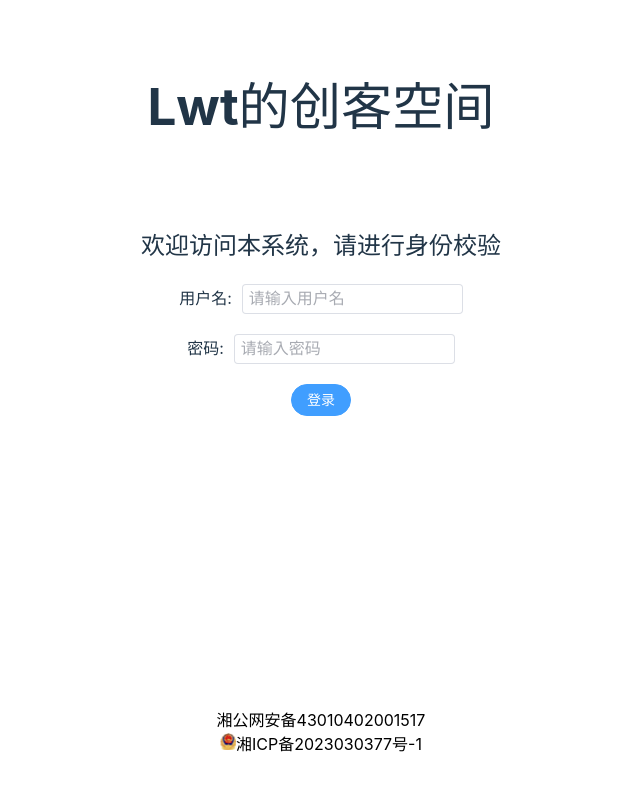
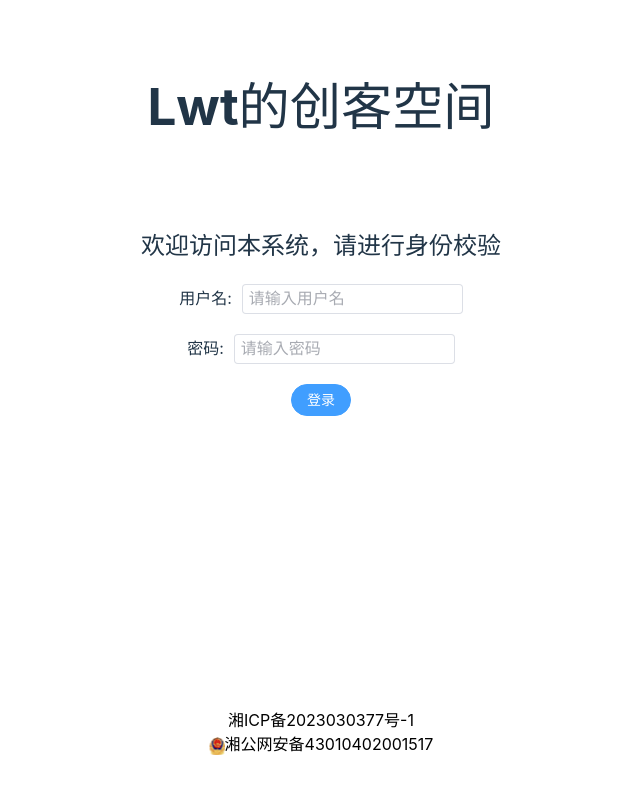
Before and after one commit to Lwt235/Lwt-Craft, a Vue app in the folder mytest/: page / in a window 1280 px wide. Shown: the top 794 px of the page, without its empty margins (319-959 px from the left). Built offline with nearby package versions, Linux system fonts and the light colour scheme.

Commit message:
修改部分配置

```diff
--- a/mytest/src/App.vue
+++ b/mytest/src/App.vue
@@ -27,10 +27,10 @@
             <router-view></router-view>
         </el-main>
     </el-container>
+    <a href="https://beian.miit.gov.cn/" target="_blank" style="text-decoration: none; color:black">湘ICP备2023030377号-1</a>
+    <br>
+    <img src="./assets/beian.png" width="16" height="17.28" style="vertical-align: middle;">
     <a href="https://beian.mps.gov.cn/#/query/webSearch?code=43010402001517" rel="noreferrer" target="_blank" style="text-decoration: none; color:black">湘公网安备43010402001517</a>
-    <br>
-    <img src="./assets/beian.png" width="16" height="17.28">
-    <a href="https://beian.miit.gov.cn/" target="_blank" style="text-decoration: none; color:black">湘ICP备2023030377号-1</a>
 </template>
 
 <script setup>
--- a/mytest/vue.config.js
+++ b/mytest/vue.config.js
@@ -15,3 +15,12 @@ module.exports = {
     },
   },
 }
+module.exports = {
+  //webpack配置
+configureWebpack: {
+    //关闭 webpack 的性能提示
+    performance: {
+      hints:false
+    }
+  }
+}
```
